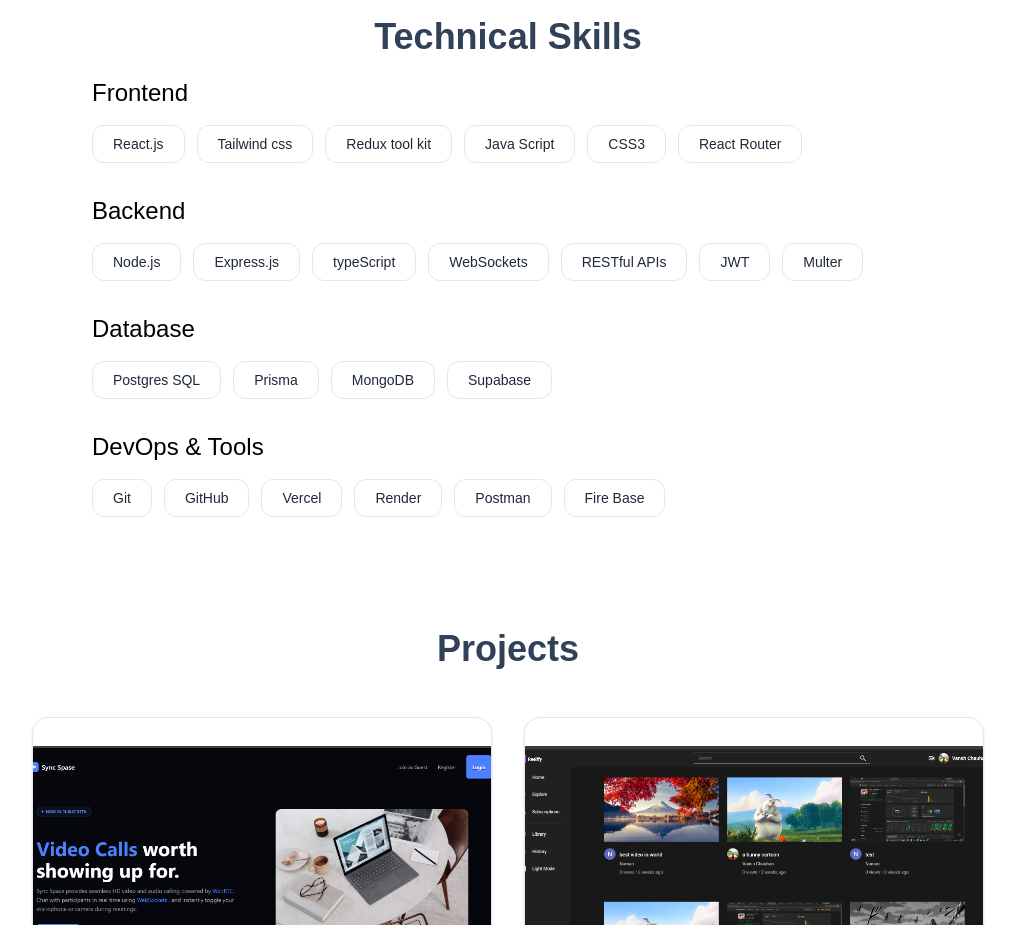
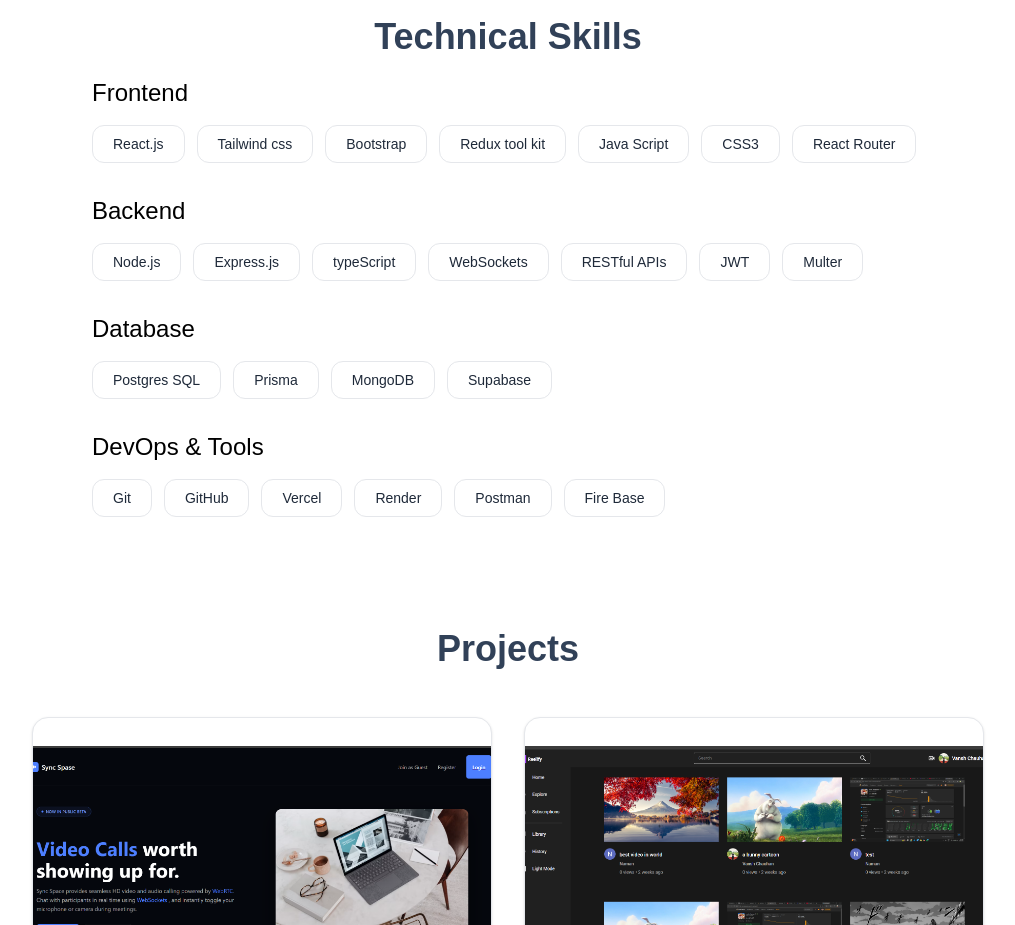
Before and after one commit to vansh-chauhan01/portfolio, a React (Vite) app in the folder frontend/: page / in a window 1280 px wide. Shown: the part 1420-2345 px from the top of the page, without its empty margins (132-1147 px from the left). Built offline with nearby package versions, Linux system fonts and the light colour scheme; a web font is replaced by a local one.

Commit message:
updated skills

```diff
--- a/frontend/src/components/Skills.jsx
+++ b/frontend/src/components/Skills.jsx
@@ -2,7 +2,7 @@ const Skills = () => {
   const skillCategories = [
     {
       title: "Frontend",
-      skills: ["React.js", "Tailwind css", "Redux tool kit", "Java Script", "CSS3", "React Router"],
+      skills: ["React.js", "Tailwind css", "Bootstrap","Redux tool kit", "Java Script", "CSS3", "React Router"],
     },
     {
       title: "Backend",
```
